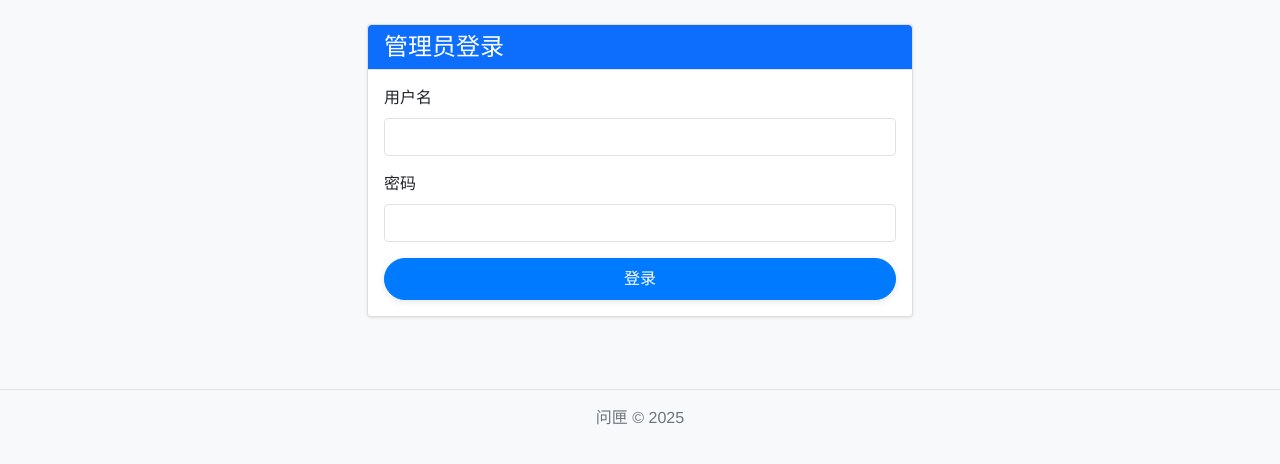
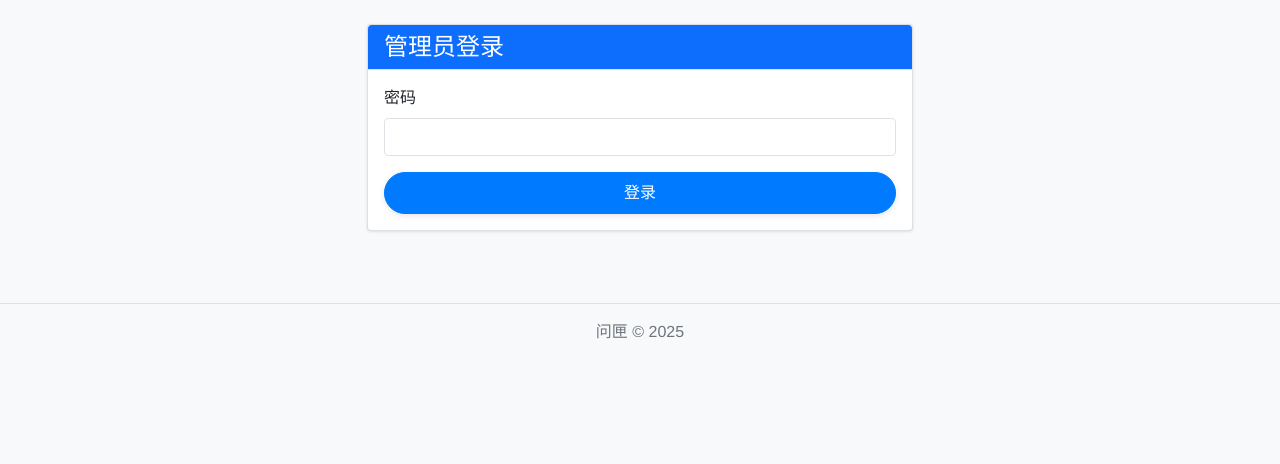
Before and after one commit to Faron-Pan/Askie, a Flask app: page /login in a window 1280 px wide. Shown: the part 66-530 px from the top of the page. Run offline with Flask 2, Linux system fonts and the light colour scheme.

Commit message:
优化
1.删除了前台界面的导航栏，使界面更简洁
2.管理员账号密码登录改为密码登录，简化了登录逻辑

```diff
--- a/app.py
+++ b/app.py
@@ -13,7 +13,10 @@ app.config['SECRET_KEY'] = 'dev'
 app.config['DATABASE'] = os.path.join(app.root_path, 'askbox.db')
 app.config['UPLOAD_FOLDER'] = os.path.join(app.root_path, 'uploads')
 app.config['MAX_CONTENT_LENGTH'] = 16 * 1024 * 1024  # 16MB 最大上传限制
-app.config['ALLOWED_EXTENSIONS'] = {'png', 'jpg', 'jpeg', 'gif', 'mp3', 'wav', 'pdf', 'doc', 'docx'}
+app.config['ALLOWED_EXTENSIONS'] = {'png', 'jpg', 'jpeg', 'gif', 'mp3', 'wav', 'pdf', 'doc', 'docx', 'svg'}
+
+# 确保上传目录存在
+os.makedirs(app.config['UPLOAD_FOLDER'], exist_ok=True)
 
 # 确保上传目录存在
 os.makedirs(app.config['UPLOAD_FOLDER'], exist_ok=True)
@@ -125,11 +128,10 @@ def login():
 
     form = LoginForm()
     if form.validate_on_submit():
-        username = form.username.data
         password = form.password.data
 
         db = get_db()
-        user = db.execute('SELECT * FROM users WHERE username = ?', (username,)).fetchone()
+        user = db.execute('SELECT * FROM users WHERE username = ?', ('admin',)).fetchone()
 
         if user and check_password_hash(user['password'], password):
             user_obj = User(user['id'], user['username'], user['password'])
@@ -137,7 +139,7 @@ def login():
             next_page = request.args.get('next')
             return redirect(next_page or url_for('admin_dashboard'))
 
-        flash('用户名或密码错误', 'danger')
+        flash('密码错误', 'danger')
 
     return render_template('login.html', form=form)
 
--- a/forms.py
+++ b/forms.py
@@ -3,7 +3,6 @@ from wtforms import StringField, TextAreaField, PasswordField, FileField, Submit
 from wtforms.validators import DataRequired, Length
 
 class LoginForm(FlaskForm):
-    username = StringField('用户名', validators=[DataRequired()])
     password = PasswordField('密码', validators=[DataRequired()])
     submit = SubmitField('登录')
 
--- a/init_db.py
+++ b/init_db.py
@@ -52,7 +52,7 @@ if not cursor.fetchone():
         'INSERT INTO users (username, password, created) VALUES (?, ?, ?)',
         ('admin', hashed_password, datetime.now())
     )
-    print('创建默认管理员账号: admin / admin123')
+    print('创建默认管理员账号，密码: admin123')
 else:
     print('管理员账号已存在')
 
--- a/templates/layout.html
+++ b/templates/layout.html
@@ -6,7 +6,6 @@
     <title>{% block title %}问匣{% endblock %}</title>
     <link rel="stylesheet" href="https://cdn.jsdelivr.net/npm/bootstrap@5.1.0/dist/css/bootstrap.min.css">
     <link rel="icon" href="{{ url_for('static', filename='logo.svg') }}" type="image/svg+xml">
-    <!-- 添加关键样式覆盖，确保立即应用 -->
     <style>
         .btn {
             border-radius: 28px !important;
@@ -18,6 +17,7 @@
     <link rel="stylesheet" href="{{ url_for('static', filename='css/style.css') }}?v={{ now.timestamp() }}">
 </head>
 <body>
+    {% if request.path.startswith('/admin') or request.path == '/login' %}
     <header class="bg-primary text-white">
         <div class="container py-3">
             <div class="d-flex justify-content-between align-items-center">
@@ -30,6 +30,7 @@
             </div>
         </div>
     </header>
+    {% endif %}
 
     <main class="container py-4">
         {% with messages = get_flashed_messages(with_categories=true) %}
--- a/templates/login.html
+++ b/templates/login.html
@@ -12,17 +12,6 @@
             <div class="card-body">
                 <form method="post" action="{{ url_for('login') }}">
                     {{ form.hidden_tag() }}
-                    <div class="mb-3">
-                        {{ form.username.label(class="form-label") }}
-                        {{ form.username(class="form-control") }}
-                        {% if form.username.errors %}
-                            <div class="text-danger">
-                                {% for error in form.username.errors %}
-                                    <small>{{ error }}</small>
-                                {% endfor %}
-                            </div>
-                        {% endif %}
-                    </div>
                     <div class="mb-3">
                         {{ form.password.label(class="form-label") }}
                         {{ form.password(class="form-control") }}
```
Also changed, not shown: README.md.
